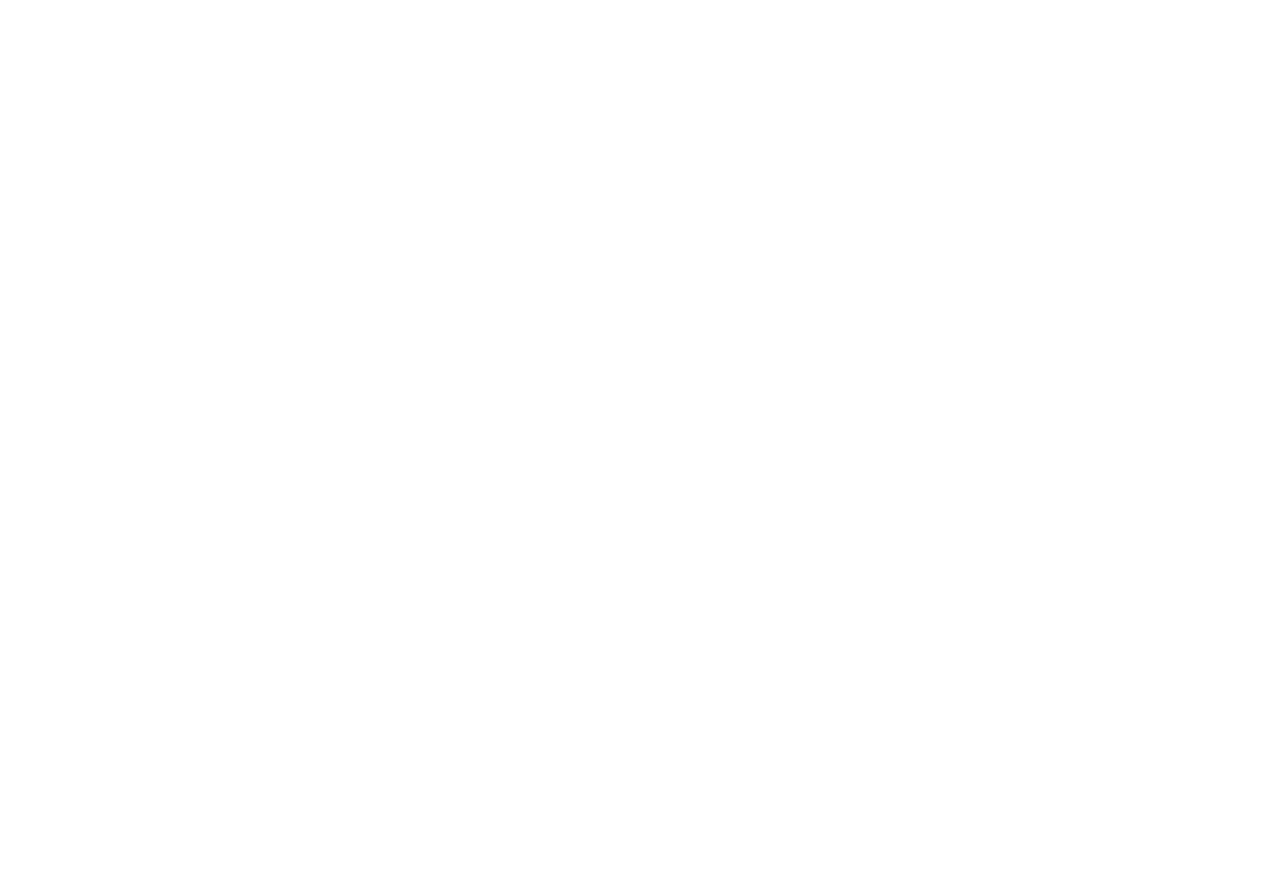
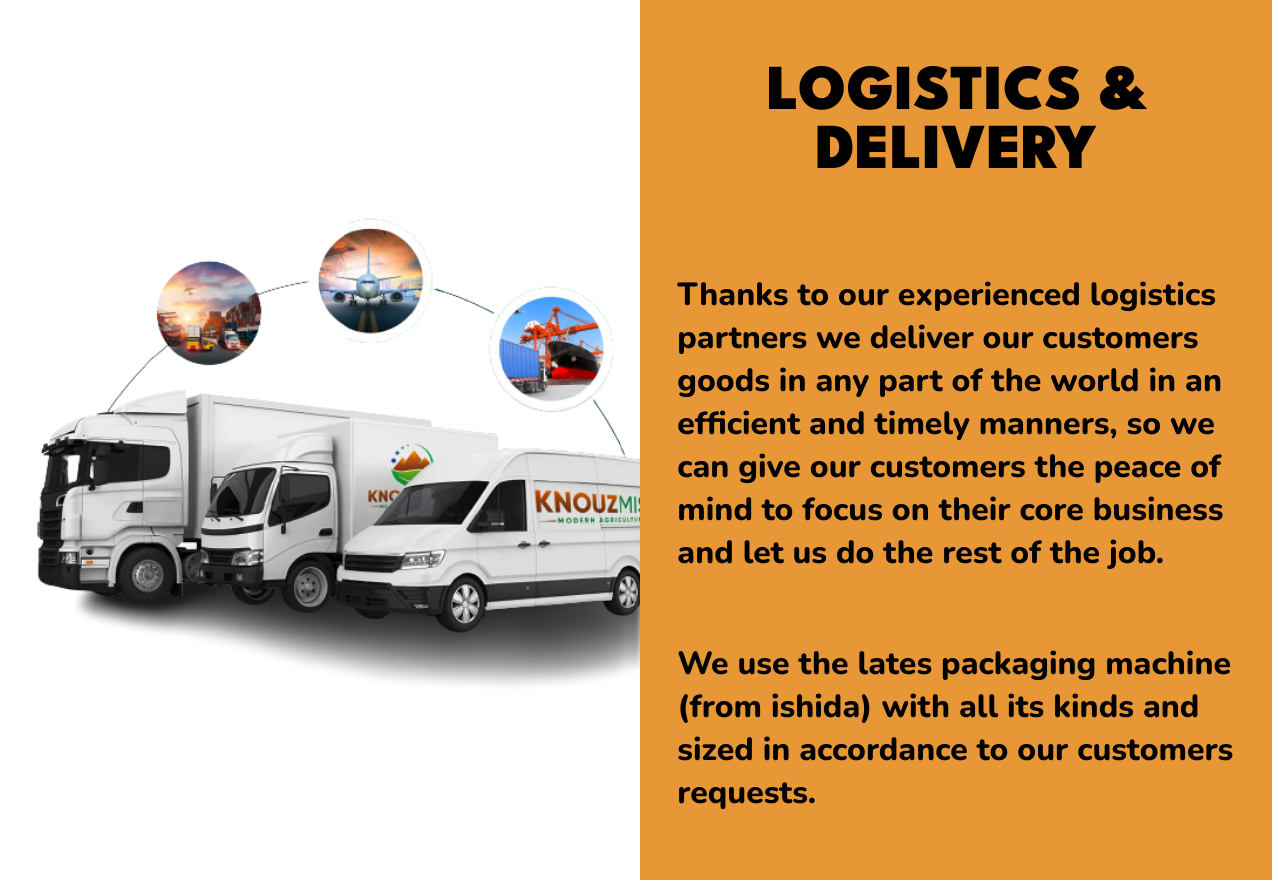
Before and after one commit to darwishibra/KnoozMisr, a React (Create React App) app: page / in a window 1280 px wide. Shown: the part 2060-2948 px from the top of the page. Before the commit the page ends 2066 px from the top, so only its background shows below. Built offline with nearby package versions, Linux system fonts and the light colour scheme.

Commit message:
Designed and developed second content section of the our service page, similar to the first one but with flipped order of text and image, to add variety

```diff
--- /dev/null
+++ b/src/components/ourServiceComponents/DeliverySection.js
@@ -0,0 +1,28 @@
+import styles from './DeliverySection.module.css';
+import image from '../images/Delivery.png';
+
+export default function () {
+  return (
+    <div className = {styles.deliverySection}>
+
+        <div className = {styles.container}>
+            <div className = {styles.text}>
+                <div className = {styles.title}>
+                    LOGISTICS & <div>DELIVERY</div>
+                </div>
+                <div className = {styles.paragraph}>
+                Thanks to our experienced logistics partners we deliver our customers goods in any part of the world in an efficient and timely manners, so we can give our customers the peace of mind to focus on their core business and let us do the rest of the job.
+                </div>
+                <div className = {styles.paragraph}>
+                We use the lates packaging machine (from ishida) with all its kinds and sized in accordance to our customers requests.
+                </div>
+
+            </div>
+            <div className = {styles.imageContainer}>
+                <img src = {image} alt = "delivery vehicules" className = {styles.image} />
+            </div>
+        </div>
+
+    </div>
+  )
+}
--- /dev/null
+++ b/src/components/ourServiceComponents/DeliverySection.module.css
@@ -0,0 +1,41 @@
+.deliverySection .container {
+    display: grid;
+    grid-template-columns: 50% 50%;
+    grid-template-areas: "image text";
+}
+
+.deliverySection .container .text {
+    grid-area: text;
+    background-color: #E79735;
+    padding: 5%;
+}
+
+.deliverySection .container .text .title {
+    text-align: center;
+    color : #000000;
+    font-family: "League Spartan", Helvetica;
+    font-size: 64px;
+    padding: 6% 0% 10% 0%;
+
+    font-weight: 900;
+}
+.deliverySection .container .text .paragraph {
+    font-family: "Nunito", Helvetica;
+    color: #000000;
+    font-size: 32px;
+    padding: 6% 1%;
+    font-weight: 800;
+}
+
+.deliverySection .container .imageContainer {
+    grid-area: image;
+
+    height: 100%;
+    display: flex;
+    align-items: center;
+    justify-content: end;
+}
+
+.deliverySection .container .imageContainer .image {
+    width: 100%;
+}
--- a/src/pages/OurService.js
+++ b/src/pages/OurService.js
@@ -2,6 +2,7 @@
 import styles from './OurService.module.css';
 import HeroOurService from '../components/ourServiceComponents/HeroOurService';
 import QualitySection from '../components/ourServiceComponents/QualitySection';
+import DeliverySection from '../components/ourServiceComponents/DeliverySection';
 
 export default function OurService() {
   return (
@@ -9,6 +10,7 @@
         <NavBar position = "relative" buttonColor = "#ffffff" />
         <HeroOurService />
         <QualitySection />
+        <DeliverySection />
     </div>
   )
 }
```
